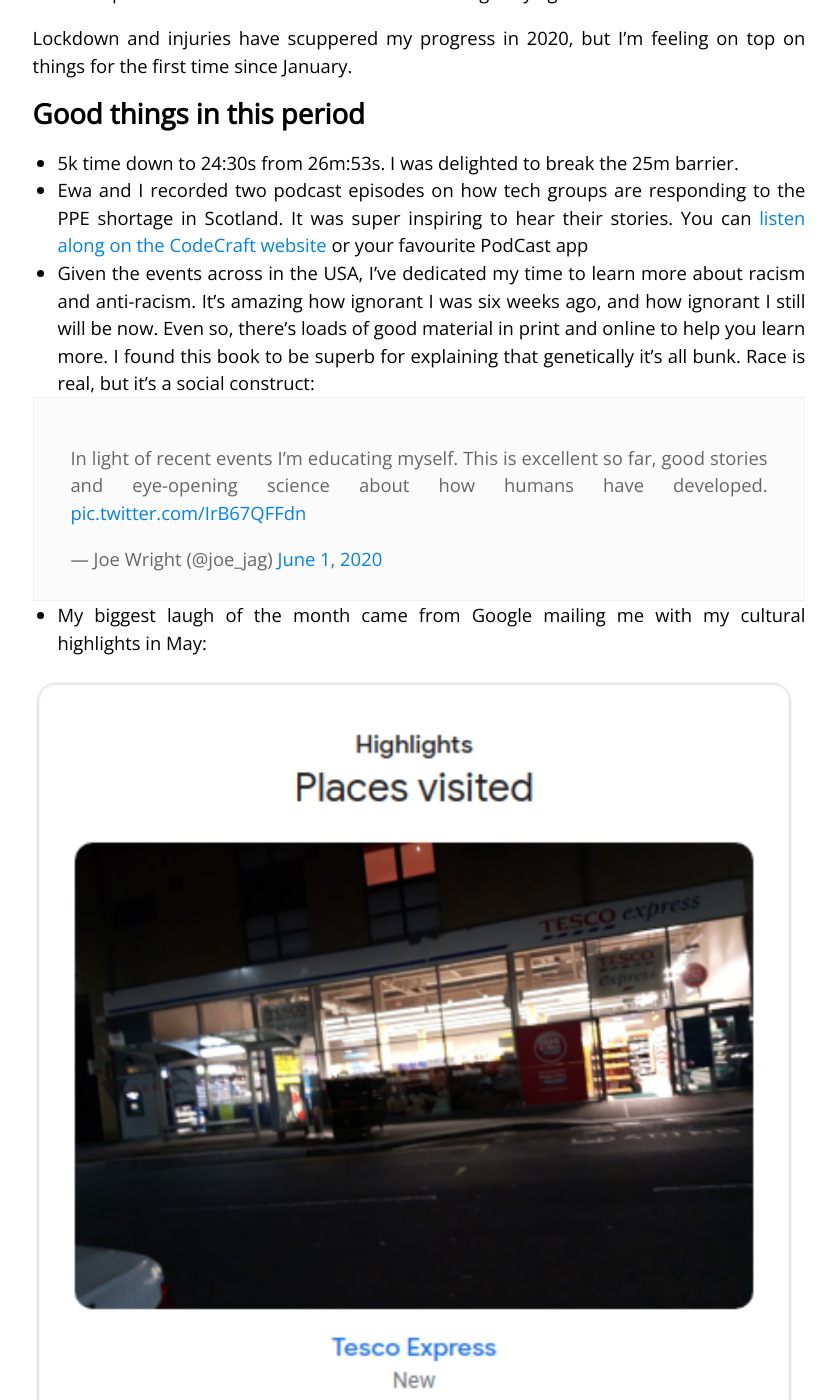
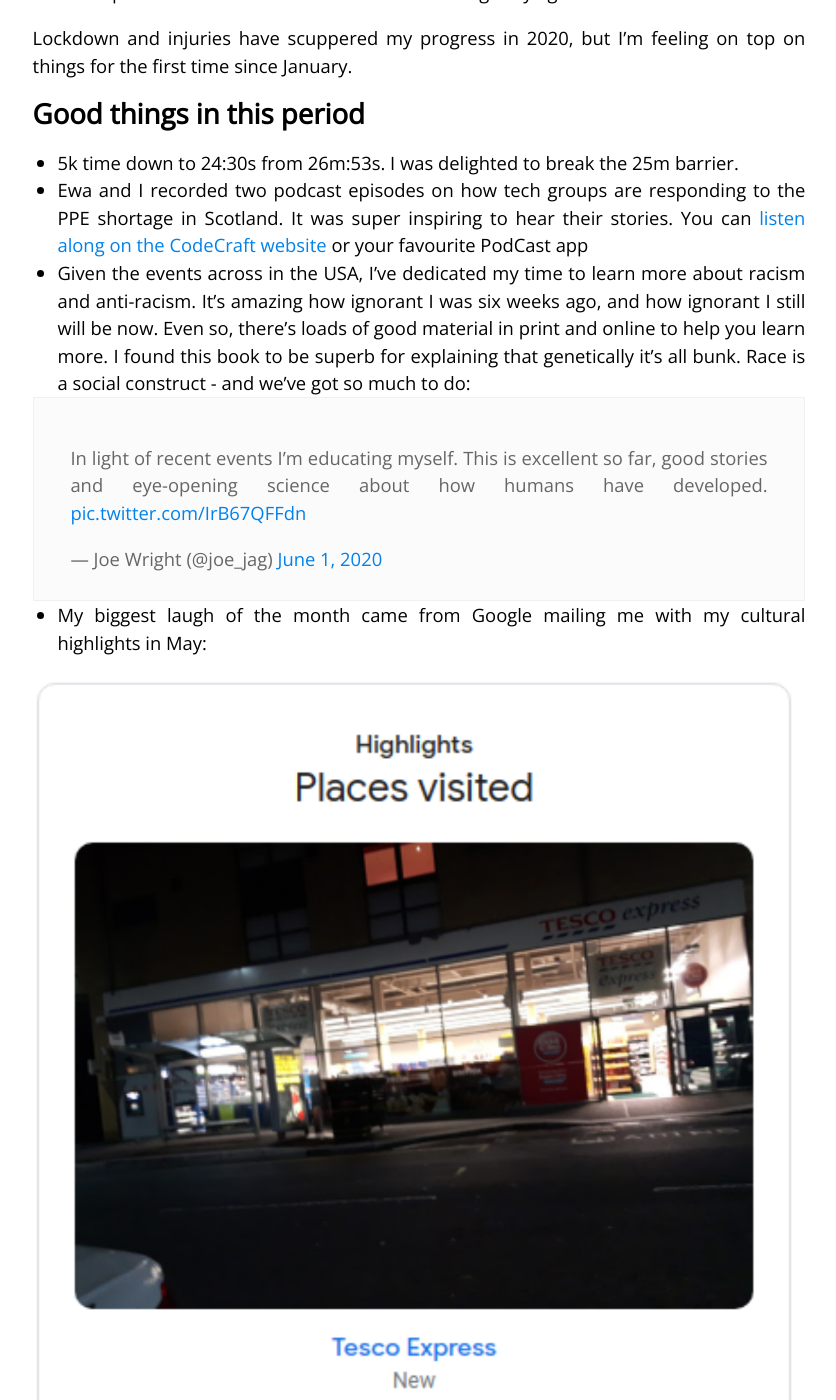
Before and after one commit to joejag/blog, a Jekyll site: the page built from _posts/personal/2020-06-21-june-report.md, in a window 1280 px wide and 1400 px high, scrolled down 2330 px. Shown: the whole window, without its empty margins (221-1057 px from the left). Built offline with Jekyll 4.4.1, drawn with Linux system fonts in a browser that asks for light colours; comment, search, counter and statistics services are not loaded; some of the changed text lies outside the part shown.

Commit message:
Update 2020-06-21-june-report.md

```diff
--- a/_posts/personal/2020-06-21-june-report.md
+++ b/_posts/personal/2020-06-21-june-report.md
@@ -48,15 +48,13 @@
 
 * 5k time down to 24:30s from 26m:53s. I was delighted to break the 25m barrier.
 * Ewa and I recorded two podcast episodes on how tech groups are responding to the PPE shortage in Scotland. It was super inspiring to hear their stories. You can [listen along on the CodeCraft website](https://www.codecraftuk.org/podcast/season_two/2020/05/ppe-in-scotland-part-one) or your favourite PodCast app
-* Given the events across in the USA, I've dedicated my time to learn more about racism and anti-racism. It's amazing how ignorant I was six weeks ago, and how ignorant I still will be now. Even so, there's loads of good material in print and online to help you learn more. I found this book to be superb for explaining that genetically it's all bunk. Race is real, but it's a social construct:
+* Given the events across in the USA, I've dedicated my time to learn more about racism and anti-racism. It's amazing how ignorant I was six weeks ago, and how ignorant I still will be now. Even so, there's loads of good material in print and online to help you learn more. I found this book to be superb for explaining that genetically it's all bunk. Race is a social construct - and we've got so much to do:
 
 <blockquote class="twitter-tweet"><p lang="en" dir="ltr">In light of recent events I’m educating myself. This is excellent so far, good stories and eye-opening science about how humans have developed. <a href="https://t.co/IrB67QFFdn">pic.twitter.com/IrB67QFFdn</a></p>&mdash; Joe Wright (@joe_jag) <a href="https://twitter.com/joe_jag/status/1267572143233085442?ref_src=twsrc%5Etfw">June 1, 2020</a></blockquote> <script async src="https://platform.twitter.com/widgets.js" charset="utf-8"></script>
 
 * My biggest laugh of the month came from Google mailing me with my cultural highlights in May:
 
 <img alt='tesco was my cultural highlight' width="100%" src="{{ site.url }}/images/2020/tesco.png" />
-
-<blockquote class="twitter-tweet"><p lang="en" dir="ltr">Google absolutely nailing my travel highlights for May <a href="https://t.co/XWqTUSOLWJ">pic.twitter.com/XWqTUSOLWJ</a></p>&mdash; Joe Wright (@joe_jag) <a href="https://twitter.com/joe_jag/status/1268823535033749504?ref_src=twsrc%5Etfw">June 5, 2020</a></blockquote> <script async src="https://platform.twitter.com/widgets.js" charset="utf-8"></script>
 
 ### Best Tweets
 
```
